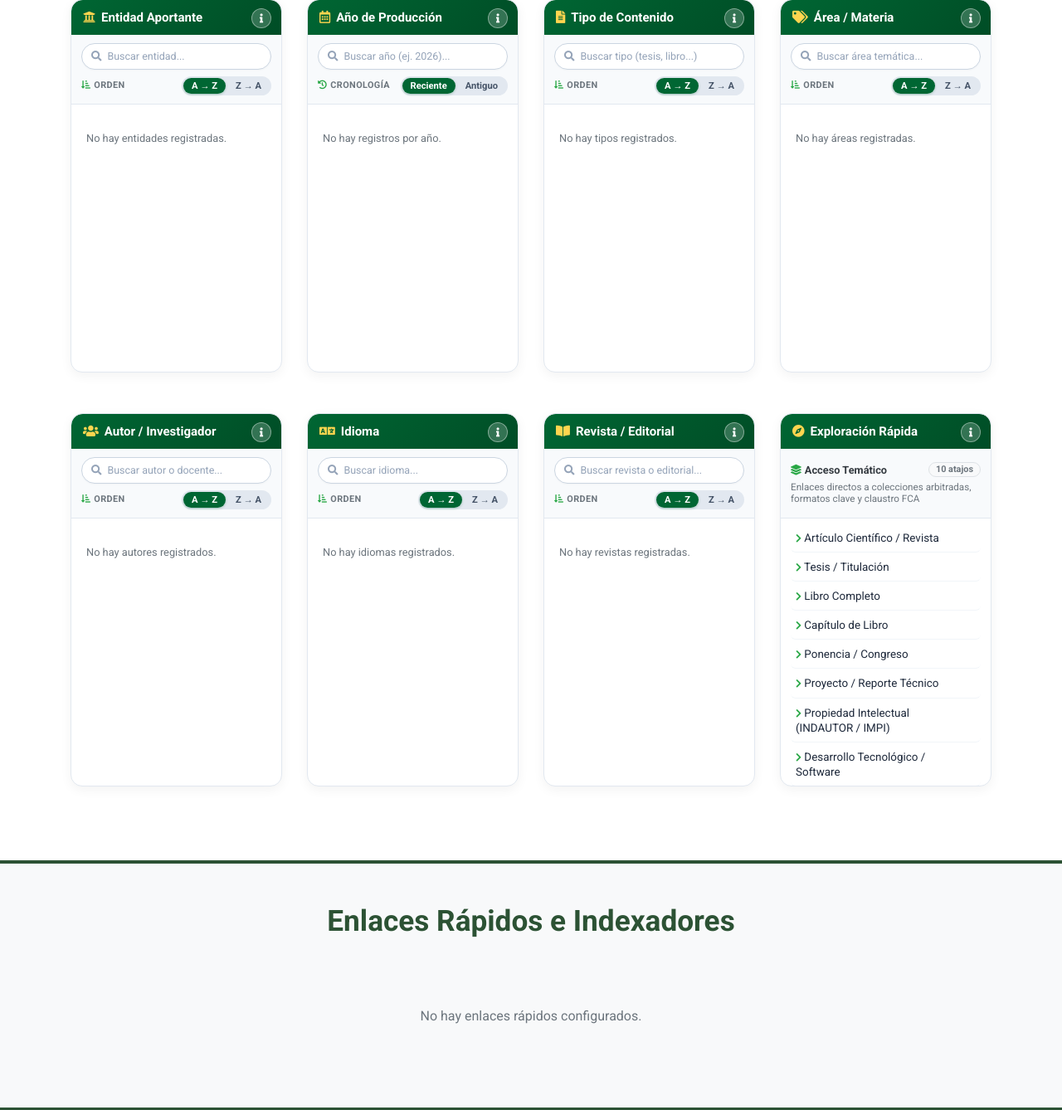
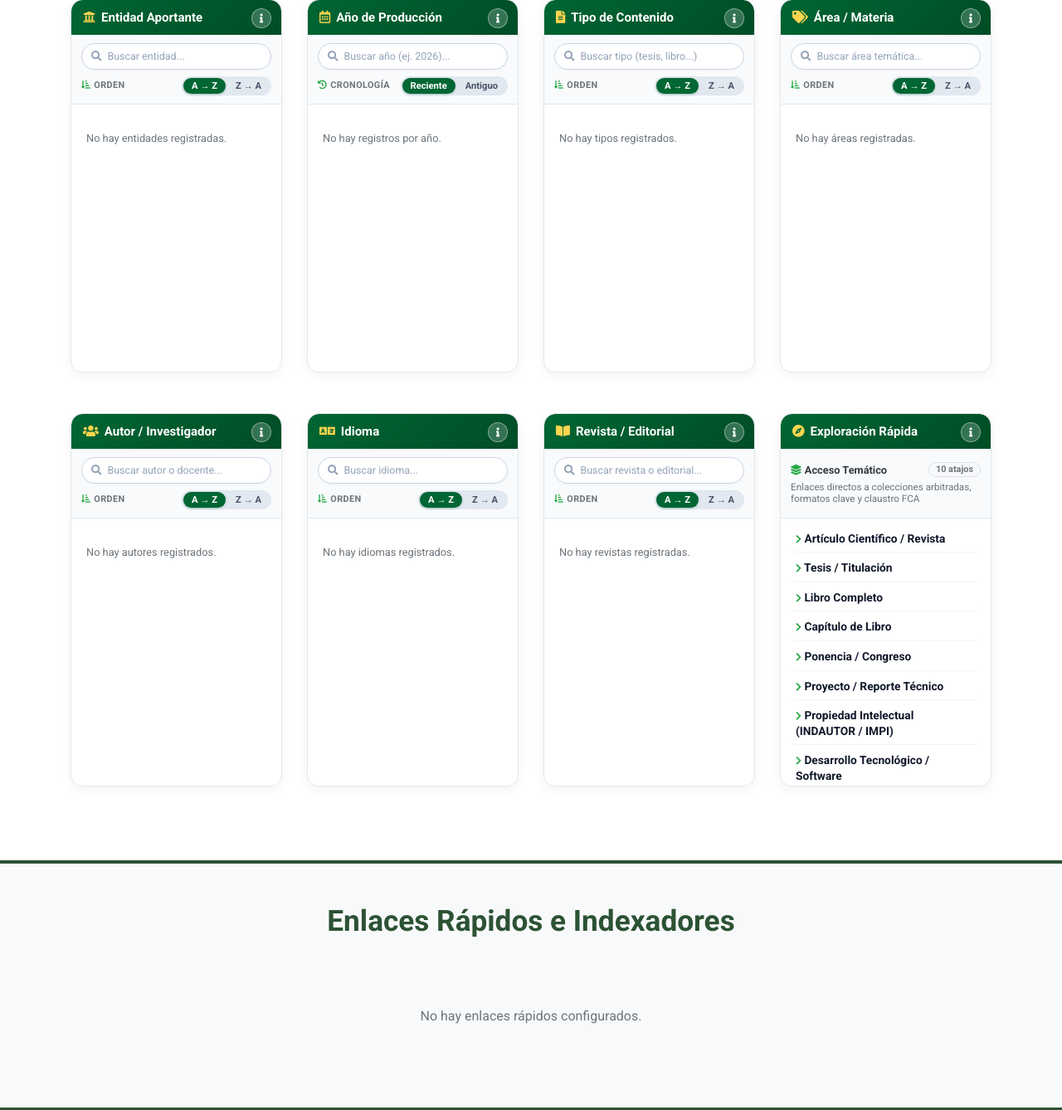
Before and after one commit to ElYaele/Repositorio-FCA, a Django app: page / in a window 1280 px wide. Shown: the part 1020-2358 px from the top of the page at 83% size. Run offline with Django 4.2, Linux system fonts and the light colour scheme; data comes from the database, SQL or seed files in the repository; data that the repository does not hold is empty; some libraries are stand-ins or nearby versions.

Commit message:
style(indices): aplicar tipografia en negrita uniforme a todos los enlaces de las tarjetas de indices

```diff
--- a/templates/Base.html
+++ b/templates/Base.html
@@ -527,29 +527,29 @@
             transform: translateX(2px);
         }
 
-        /* Estilo para las tarjetas con insignias numéricas (Entidad, Tipo, Área, Año, Idioma, Revista) */
+        /* Estilo para las tarjetas con insignias numéricas (Entidad, Tipo, Área, Año, Idioma, Revista y Exploración) */
         .category-card ul li:not(.item-autor) {
             display: flex;
             align-items: flex-start;
             justify-content: space-between;
         }
 
-        .category-card ul li:not(.item-autor) a {
-            color: #1e293b;
+        .category-card ul li a {
+            color: #0f172a;
             text-decoration: none;
-            font-size: 0.84rem;
-            font-weight: 500;
+            font-size: 0.86rem;
+            font-weight: 700;
             line-height: 1.35;
             flex: 1;
             margin-right: 8px;
             white-space: normal;
             word-break: normal;
             overflow-wrap: break-word;
-        }
-
-        .category-card ul li:not(.item-autor):hover a {
-            color: #006633;
-            font-weight: 600;
+            transition: color 0.15s ease;
+        }
+
+        .category-card ul li:hover a {
+            color: #006633 !important;
         }
 
         .category-card ul li .item-count-badge {
```
